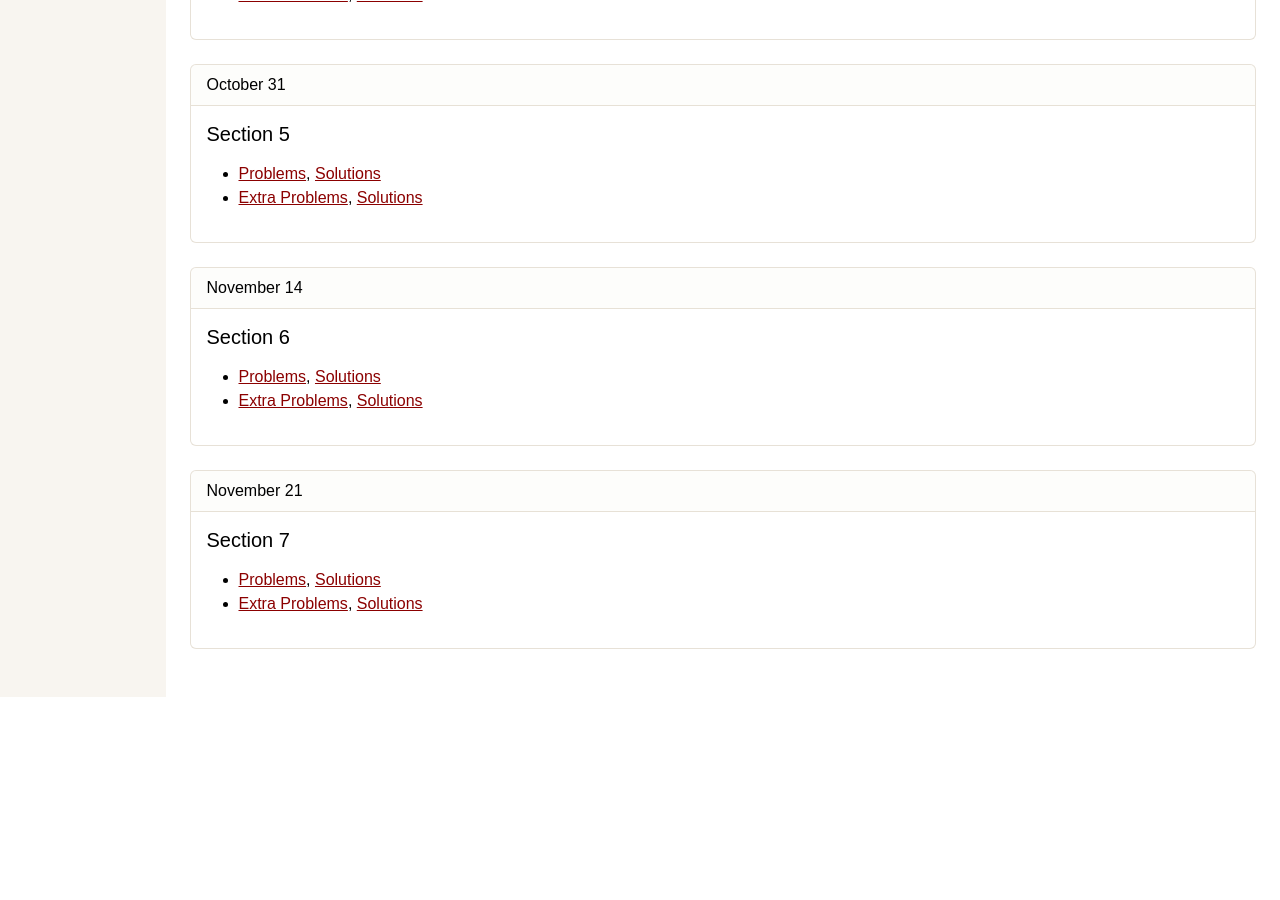
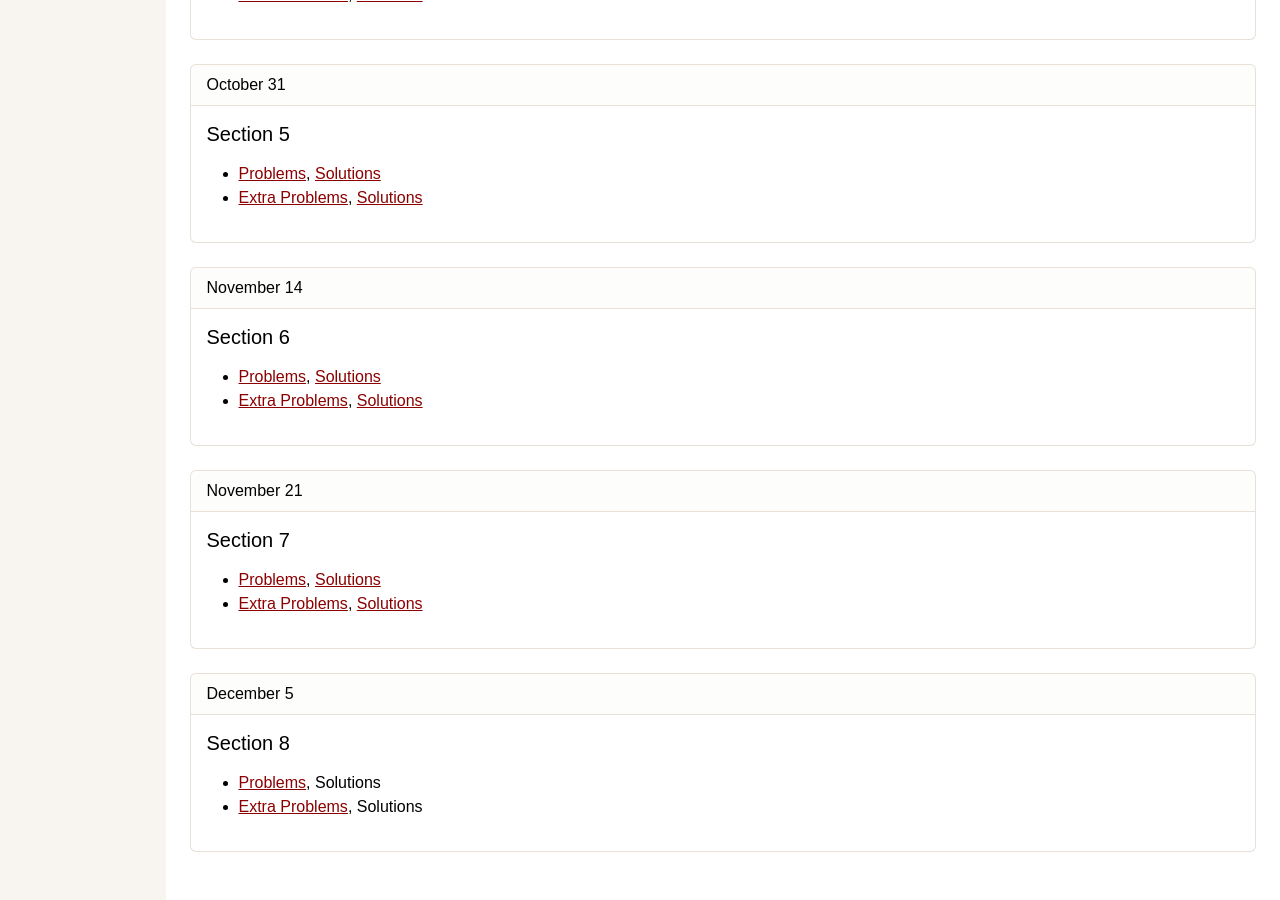
Before and after one commit to cs161-stanford/cs161-stanford.github.io, a Jekyll site: the page built from sections.md, in a window 1280 px wide and 900 px high, scrolled down 1236 px. Built offline with Jekyll 4.4.1, drawn with Linux system fonts in a browser that asks for light colours; nearby versions of some CDN libraries; before the commit the page ends 1933 px from its top, so only the background shows below that.

Commit message:
add section 8

```diff
--- a/sections.md
+++ b/sections.md
@@ -131,3 +131,18 @@ Sections that have not happened yet may have broken links.
 </p>
   </div>
 </div>
+
+<div class="card mb-4">
+  <div class="card-header">
+    December 5
+  </div>
+  <div class="card-body">
+    <h5 class="card-title">Section 8</h5>
+    <p class="card-text">
+	<ul>
+	<li> <a href="/assets/sections/worksheets/Section-8-Worksheet.pdf">Problems</a>, Solutions </li>
+	<li> <a href="/assets/sections/worksheets/Section-8-Extra-Worksheet.pdf">Extra Problems</a>, Solutions </li>
+	</ul>
+</p>
+  </div>
+</div>
```
Also changed, not shown: 2 other files.
